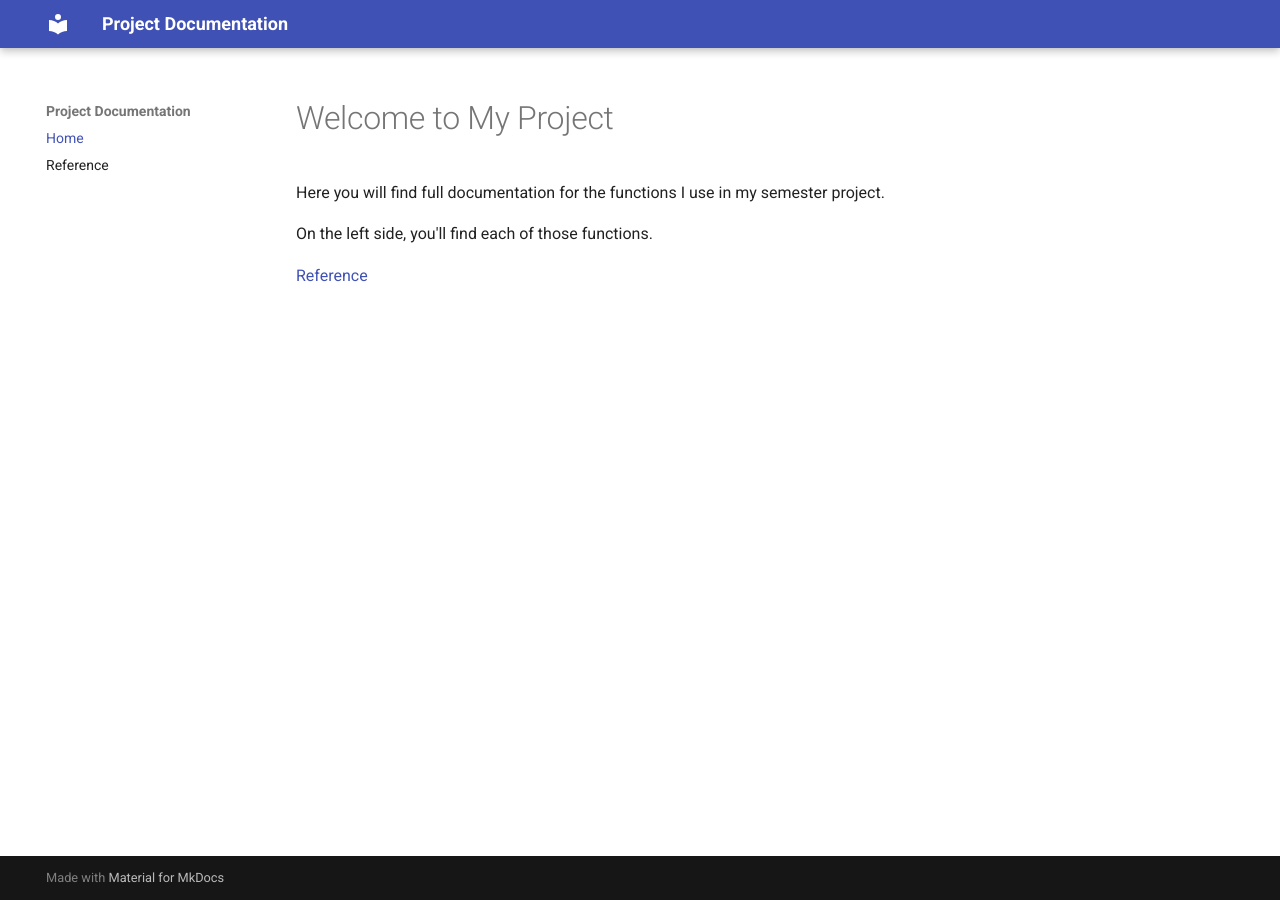
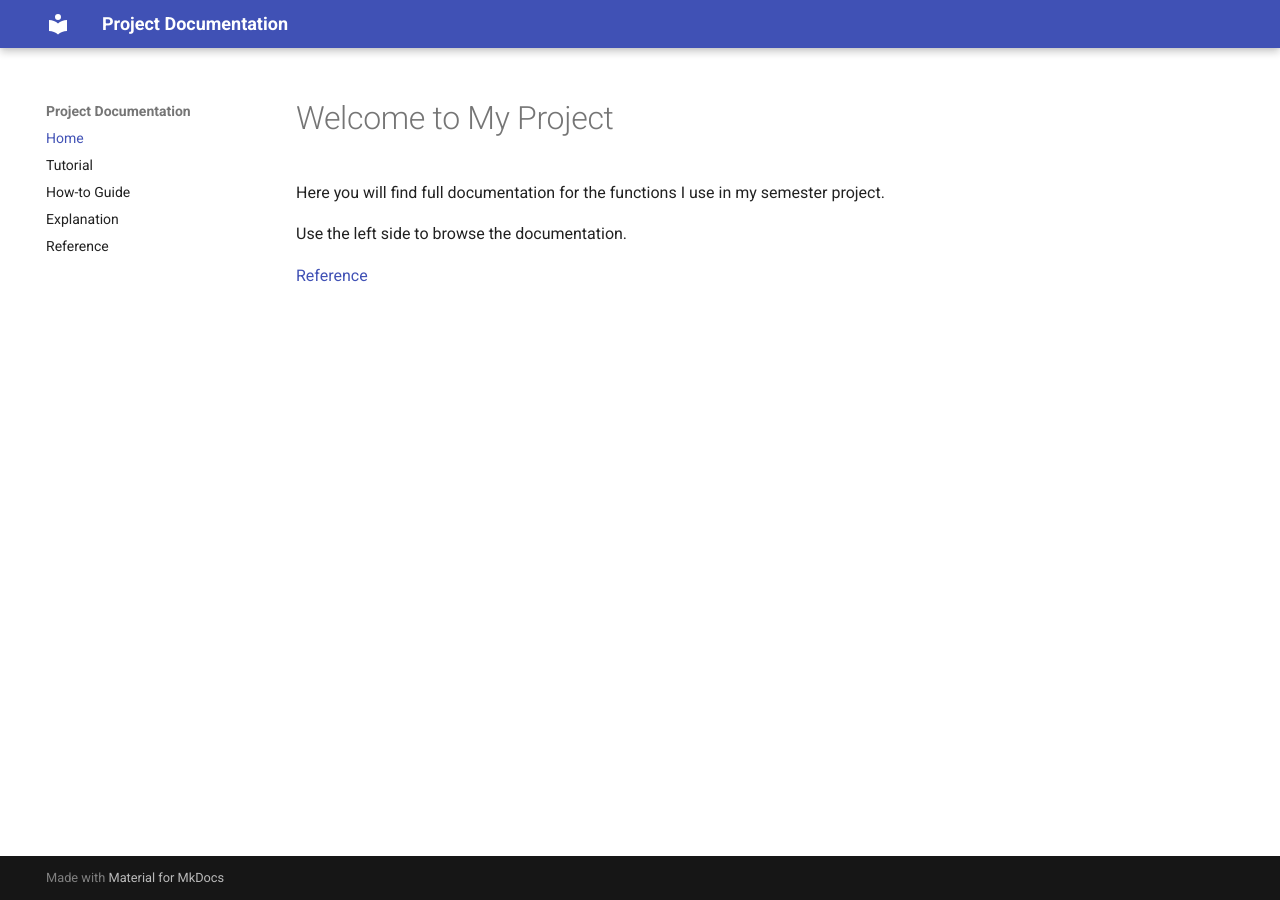
Before and after one commit to munozram/cmse890-602-project, an MkDocs documentation site: the page built from docs/index.md, in a window 1280 px wide. Built offline with MkDocs 1.6.1 and Material for MkDocs 9.7.7, drawn with Linux system fonts in a browser that asks for light colours.

Commit message:
Working on documentation page

```diff
--- a/docs/index.md
+++ b/docs/index.md
@@ -2,6 +2,6 @@
 
 Here you will find full documentation for the functions I use in my semester project.
 
-On the left side, you'll find each of those functions.
+Use the left side to browse the documentation.
 
 [Reference](reference.md)
--- a/mkdocs.yml
+++ b/mkdocs.yml
@@ -5,4 +5,7 @@ plugins:
   - mkdocstrings
 nav:
   - Home: index.md
+  - Tutorial: tutorial.md
+  - How-to Guide: howtoguide.md
+  - Explanation: explanation.md
   - Reference: reference.md
```
Also changed, not shown: PHN_Directed.py (+4 -4 lines), docs/explanation.md (added, +5 -0 lines), docs/howtoguide.md (added, +9 -0 lines), docs/tutorial.md (added, +10 -0 lines).
